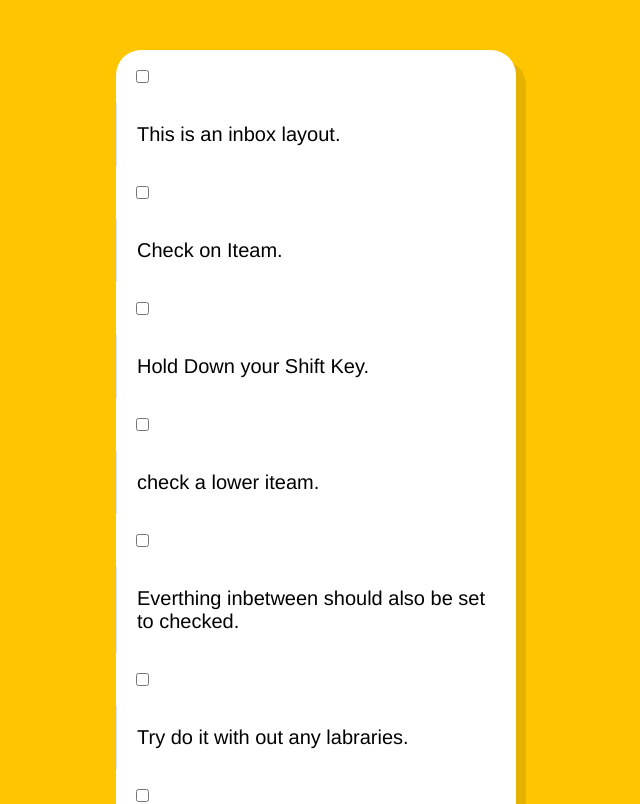
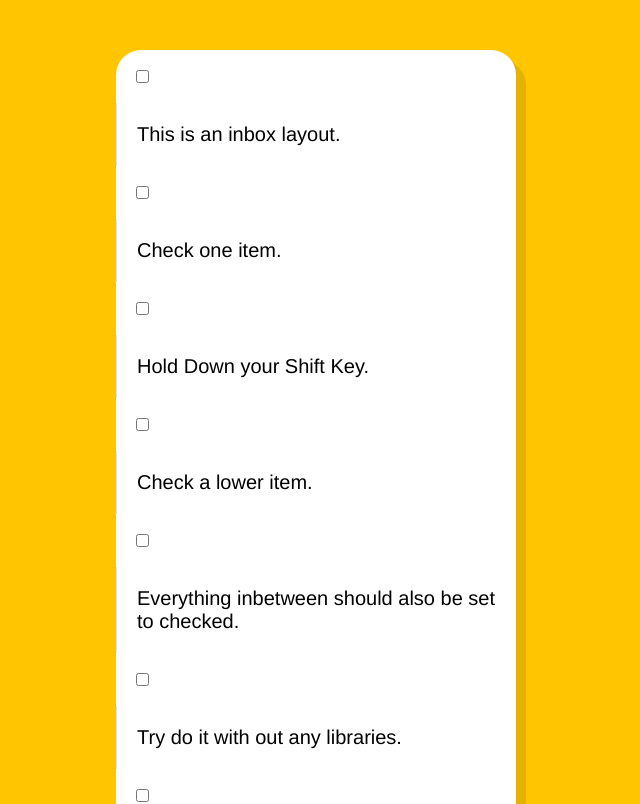
Before and after one commit to maroufazam78-ui/shift-click-checkboxes, a plain HTML site: page index.html in a window 1280 px wide. Shown: the top 804 px of the page, without its empty margins (324-964 px from the left). Drawn offline with Linux system fonts and the light colour scheme.

Commit message:
Fix HTML typos

```diff
--- a/index.html
+++ b/index.html
@@ -17,7 +17,7 @@
 
     <div class="item">
       <input type="checkbox">
-      <p>Check on Iteam.</p>
+      <p>Check one item.</p>
     </div>
 
 
@@ -28,18 +28,18 @@
 
     <div class="item">
       <input type="checkbox">
-      <p>check a lower iteam.</p>
+      <p>Check a lower item.</p>
     </div>
 
     <div class="item">
       <input type="checkbox">
-      <p>Everthing inbetween should also be set to checked.</p>
+      <p>Everything inbetween should also be set to checked.</p>
     </div>
 
 
     <div class="item">
       <input type="checkbox">
-      <p>Try do it with out any labraries.</p>
+      <p>Try do it with out any libraries.</p>
     </div>
 
 
```
